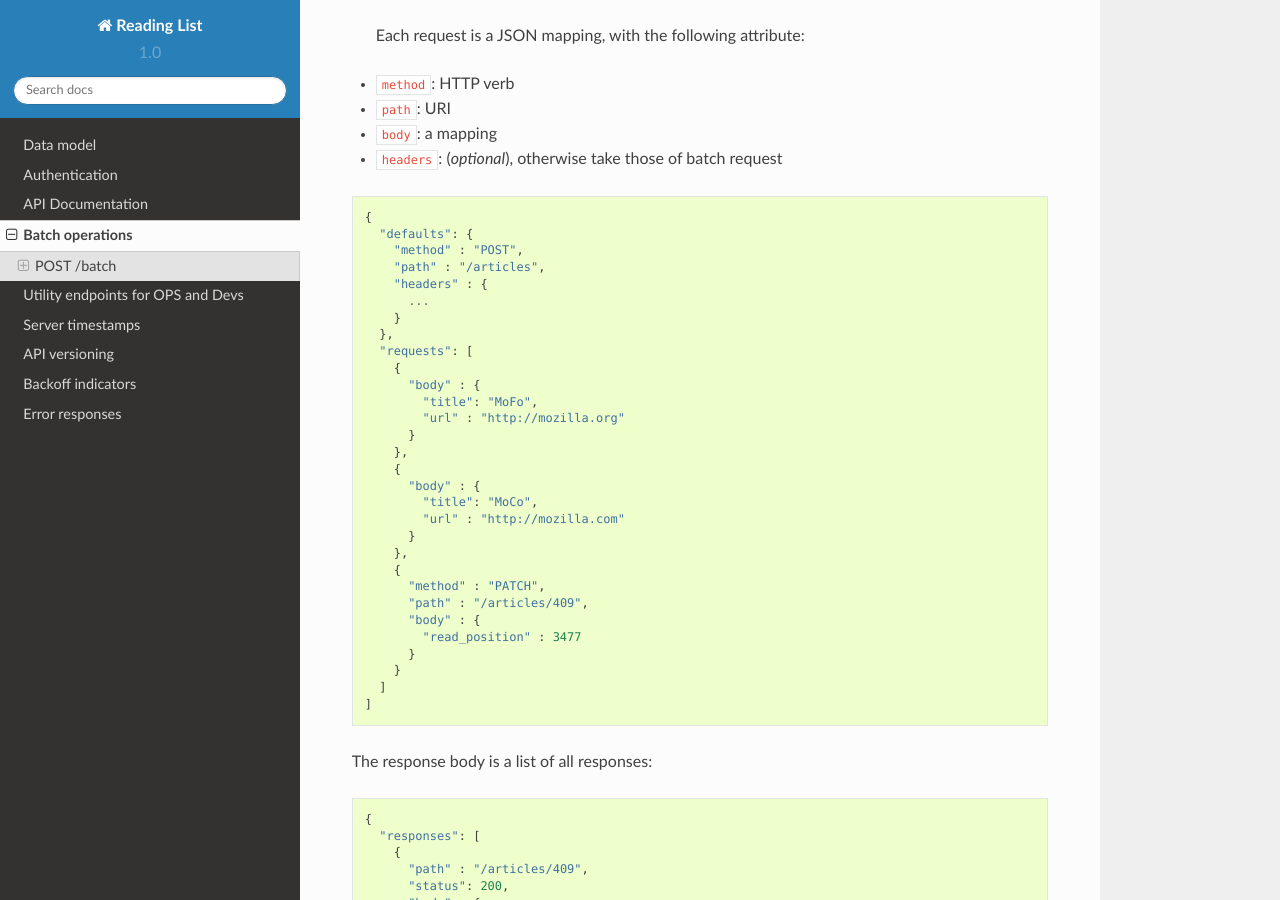
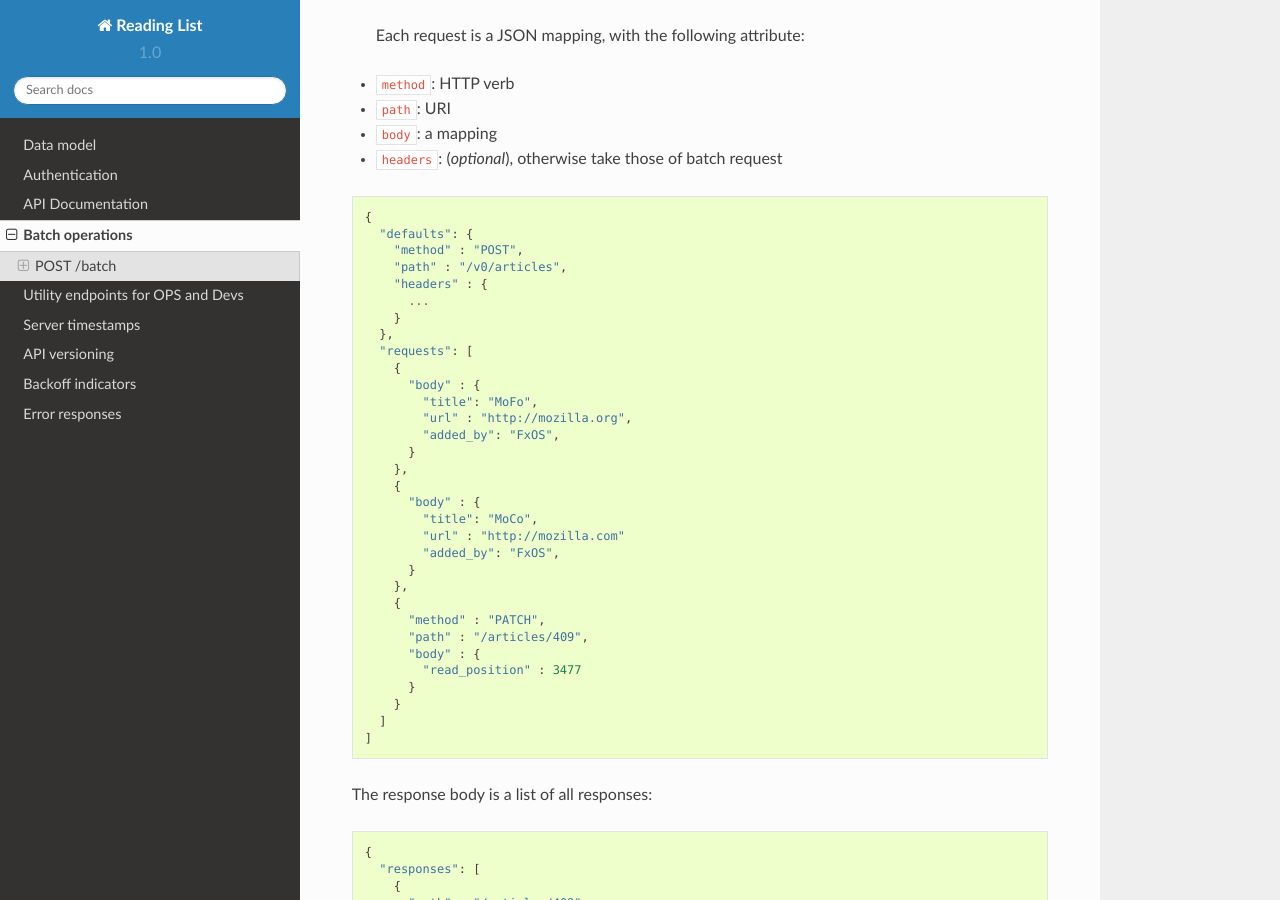
Before and after one commit to Kinto/kinto, a Sphinx documentation site: the page built from docs/batch.rst, in a window 1280 px wide and 900 px high, scrolled down 362 px. Built offline with Sphinx 7.4.7 and the Read the Docs theme 2.0.0, drawn with Linux system fonts in a browser that asks for light colours.

Commit message:
Put path prefix in batch example (ref #113)

```diff
--- a/docs/batch.rst
+++ b/docs/batch.rst
@@ -26,7 +26,7 @@ The POST body is a mapping, with the following attributes:
     {
       "defaults": {
         "method" : "POST",
-        "path" : "/articles",
+        "path" : "/v0/articles",
         "headers" : {
           ...
         }
@@ -35,13 +35,15 @@ The POST body is a mapping, with the following attributes:
         {
           "body" : {
             "title": "MoFo",
-            "url" : "http://mozilla.org"
+            "url" : "http://mozilla.org",
+            "added_by": "FxOS",
           }
         },
         {
           "body" : {
             "title": "MoCo",
             "url" : "http://mozilla.com"
+            "added_by": "FxOS",
           }
         },
         {
```
